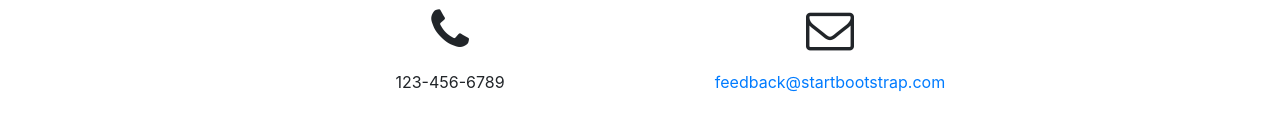
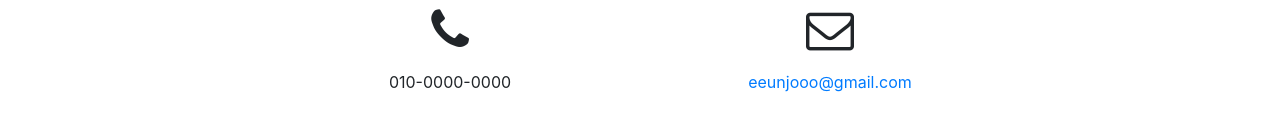
Before and after one commit to eunjooV/eunjooV.github.io, a website with bundled scripts: page index.html in a window 1280 px wide. Shown: the part 2968-3098 px from the top of the page. Built offline with nearby package versions, Linux system fonts and the light colour scheme.

Commit message:
Update index.html

```diff
--- a/index.html
+++ b/index.html
@@ -243,12 +243,12 @@
         <div class="row">
           <div class="col-lg-4 ml-auto text-center">
             <i class="fa fa-phone fa-3x mb-3 sr-contact"></i>
-            <p>123-456-6789</p>
+            <p>010-0000-0000</p>
           </div>
           <div class="col-lg-4 mr-auto text-center">
             <i class="fa fa-envelope-o fa-3x mb-3 sr-contact"></i>
             <p>
-              <a href="mailto:your-email@your-domain.com">feedback@startbootstrap.com</a>
+              <a href="mailto:your-email@your-domain.com">eeunjooo@gmail.com</a>
             </p>
           </div>
         </div>
```
